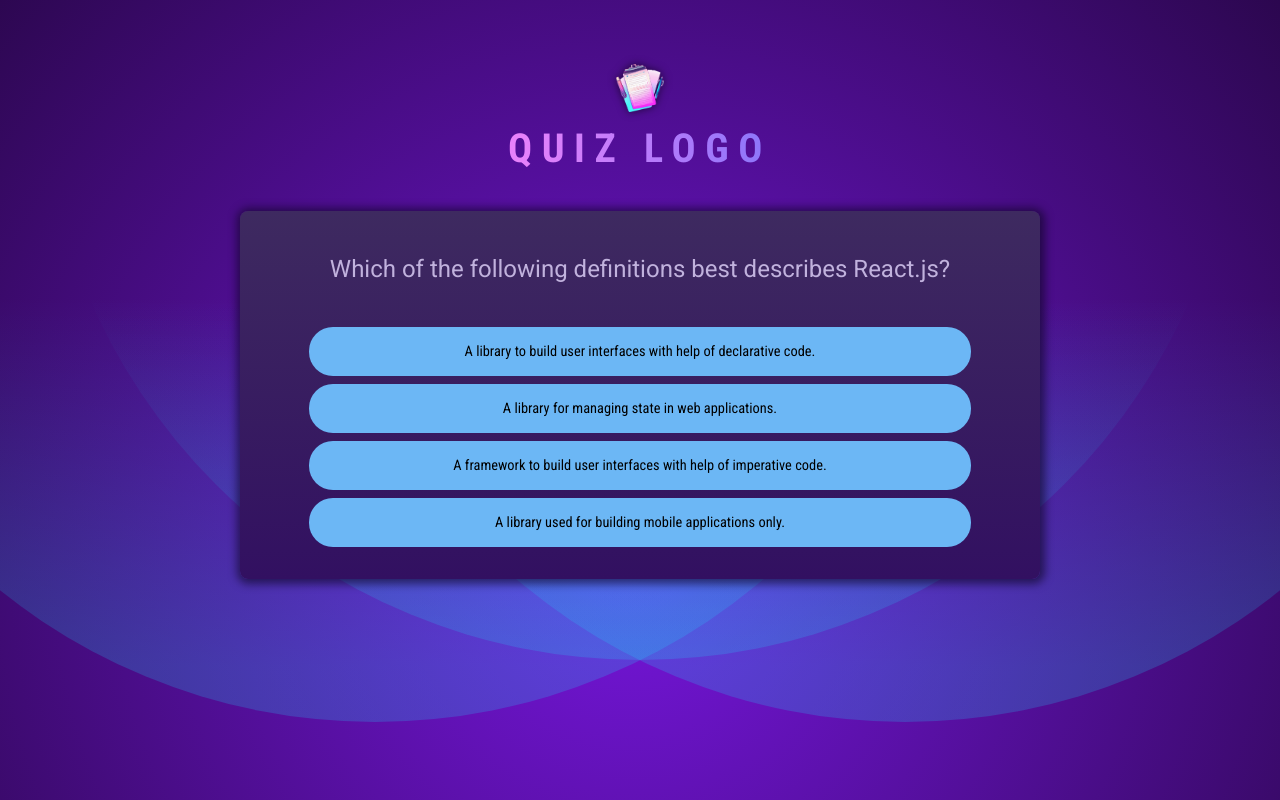
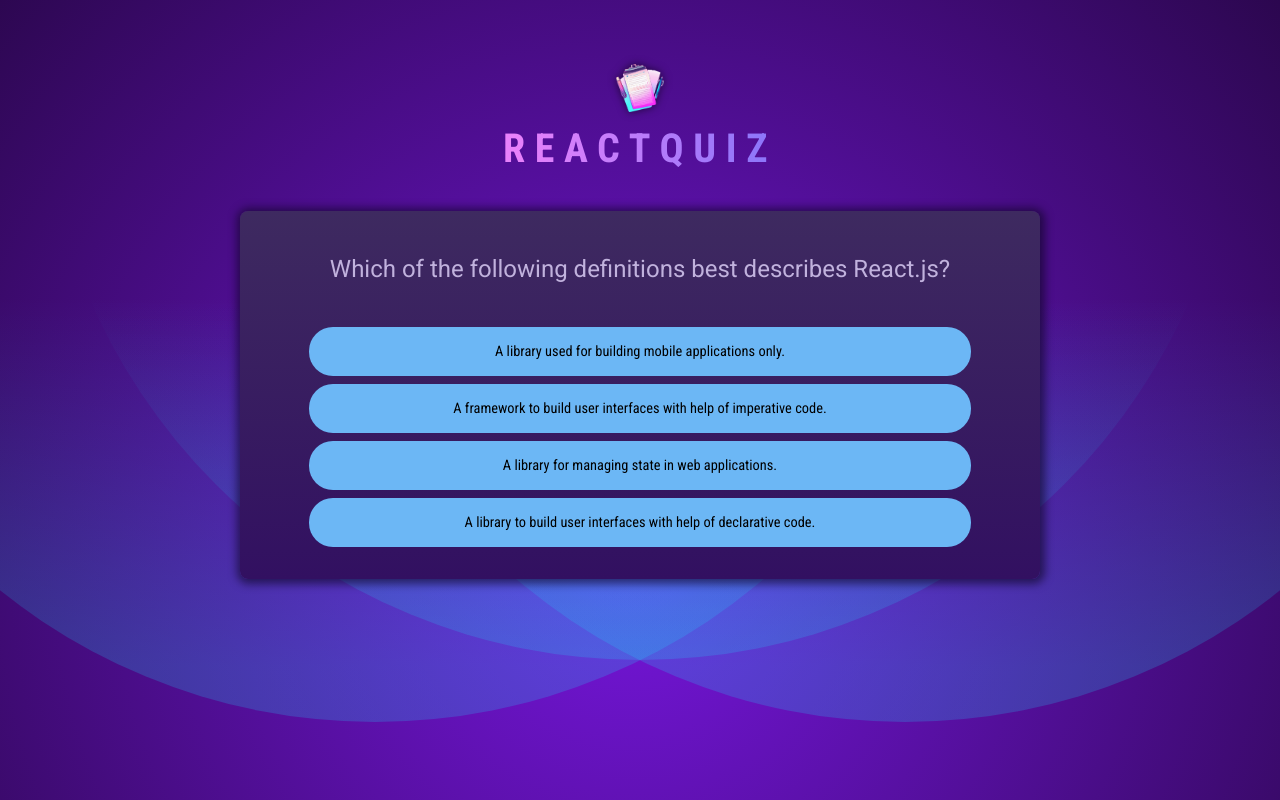
Before and after one commit to shoaibalirts/Quiz-App-React-Project, a React (Vite) app: page / in a window 1280 px wide. Built offline with nearby package versions, Linux system fonts and the light colour scheme.

Commit message:
shuffled answers and added quiz logic

```diff
--- a/src/components/Header.jsx
+++ b/src/components/Header.jsx
@@ -3,7 +3,7 @@
   return (
     <header>
       <img src={quizLogo} alt="Quiz Logo" />
-      <h1>Quiz Logo</h1>
+      <h1>ReactQuiz</h1>
     </header>
   );
 }
--- a/src/components/Quiz.jsx
+++ b/src/components/Quiz.jsx
@@ -6,11 +6,15 @@
 
 import { useState } from "react";
 import QUESTIONS from "../questions.js";
+import quizCompleteImg from "../assets/quiz-complete.png";
 // It is the Quiz component that is responsible for switching questions and registering user answers
 export default function Quiz() {
   const [userAnswers, setUserAnswers] = useState([]);
   const activeQuestionIndex = userAnswers.length;
+
+  const quizIsComplete = activeQuestionIndex === QUESTIONS.length;
   console.log(userAnswers);
+  ///////////////////////////////
   function handleSelectAnswer(selectedAnswer) {
     console.log(selectedAnswer);
 
@@ -19,16 +23,25 @@
     });
   }
 
+  if (quizIsComplete) {
+    return (
+      <div id="summary">
+        <img src={quizCompleteImg} alt="Trophy Icon" />
+        <h2>Quiz Completed!</h2>
+      </div>
+    );
+  }
+
+  const shuffledAnswers = [...QUESTIONS[activeQuestionIndex].answers];
+  shuffledAnswers.sort(() => Math.random() - 0.5);
   // outputting dynamic list for answers using js map
-  const questionList = QUESTIONS[activeQuestionIndex].answers.map(
-    (answer, index) => {
-      return (
-        <li key={answer} className="answer">
-          <button onClick={() => handleSelectAnswer(answer)}>{answer}</button>
-        </li>
-      );
-    }
-  );
+  const questionList = shuffledAnswers.map((answer, index) => {
+    return (
+      <li key={answer} className="answer">
+        <button onClick={() => handleSelectAnswer(answer)}>{answer}</button>
+      </li>
+    );
+  });
   return (
     <div id="quiz">
       <section id="question">
```
Also changed, not shown: src/components/QuestionTimer.jsx (added).
